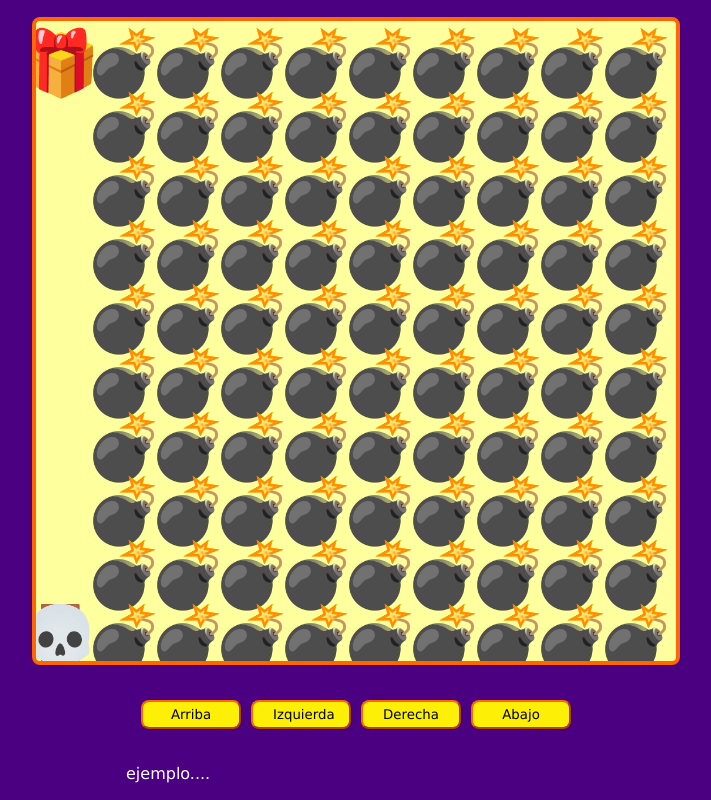
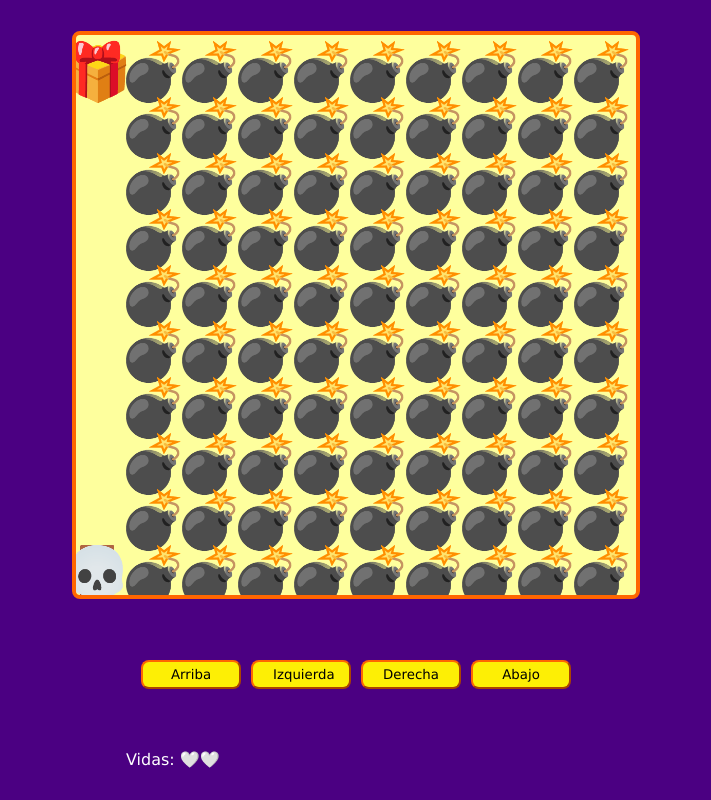
Before and after one commit to yanny95ch/Taller-Practico-JavaScript-Video-juegos, a plain HTML site: page index.html in a window 1280 px wide. Both pictures are taken after a click on the button "Derecha". Shown: the whole page, without its empty margins (284-995 px from the left). Drawn offline with Linux system fonts and the light colour scheme.

Commit message:
Sistema de vidas y corazones

```diff
--- a/game.js
+++ b/game.js
@@ -4,6 +4,7 @@ const btnUp = document.querySelector('#up');
 const btnleft = document.querySelector('#left');
 const btnright = document.querySelector('#right');
 const btndown  = document.querySelector('#down');
+const spanLives = document.querySelector('#lives')
 
 let canvasSize;
 let elementsSize;
@@ -25,9 +26,9 @@ window.addEventListener('resize', setCanvasSize);
 
 function setCanvasSize (){
     if (window.innerHeight  > window.innerWidth) {
-        canvasSize = window.innerWidth*0.8
+        canvasSize = window.innerWidth*0.7
     }else {
-        canvasSize = window.innerHeight * 0.8;
+        canvasSize = window.innerHeight * 0.7;
     }
 
     canvas.setAttribute('width', canvasSize );
@@ -42,6 +43,7 @@ function starGame() {
 
 
     console.log({canvasSize, elementsSize});
+    //console.log(window.innerWidth, window.innerHeight);
 
     game.font = elementsSize + 'px verdada';
     game.textAlign='end';
@@ -56,6 +58,9 @@ function starGame() {
     const mapRows = map.trim().split('\n');
     const mapRowCols = mapRows.map(row => row.trim().split(''));
     console.log(map,mapRows,mapRowCols);
+
+
+    showLives();
 
     enemyPositions = [];
     /*
@@ -131,7 +136,7 @@ function movePlayer(){
     } );
 
     if (enemyCollision) {
-        leveFail();
+        levelFail();
     };
 
     game.fillText(emojis['PLAYER'],playerPosition.x , playerPosition.y)
@@ -143,13 +148,13 @@ function levelWin(){
     level++;
     starGame();
 }
-function leveFail(){
+function levelFail(){
     console.log('Chocaste con un enemigo');
     lives -- ;
 
     if(lives <= 0){
-        level= 0;
-        lives=3;
+        level = 0;
+        lives = 3;
     }
     playerPosition.x = undefined;
     playerPosition.y = undefined;
@@ -161,6 +166,13 @@ function gameWin(){
     console.log('Terminaste el Juego');
 }
 
+function showLives(){
+   const heartArray = Array(lives).fill(emojis['HEART']) ;// [0,1,2]
+   //console.log(heartArray);
+   spanLives.innerHTML = "";
+
+   heartArray.forEach(heart => spanLives.append(heart));
+}
 window.addEventListener('keydown', moveByKeys);
 btnUp.addEventListener('click', moveUp);
 btnleft.addEventListener('click', moveLeft);
--- a/index.html
+++ b/index.html
@@ -19,7 +19,9 @@
             <button id="down">Abajo</button>
         </div>
         <div class="messages">
-            <p>ejemplo.... </p>
+            <p>
+                Vidas: <span id="lives"></span>
+            </p>
         </div>
     </div>
 
--- a/maps.js
+++ b/maps.js
@@ -12,6 +12,7 @@ const emojis = {
     'BOMB_COLLISION': '🔥',
     'GAME_OVER': '👎',
     'WIN': '🏆',
+    'HEART': '🤍'
   };
 
   const maps = [];
```
